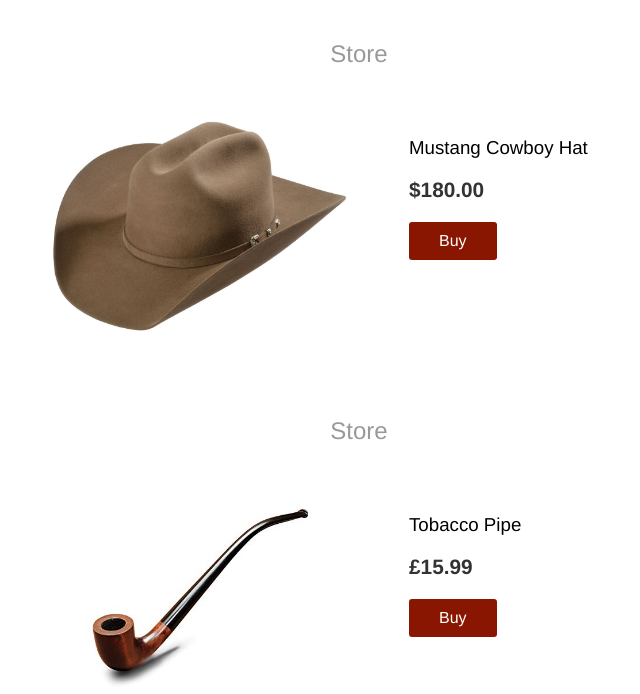
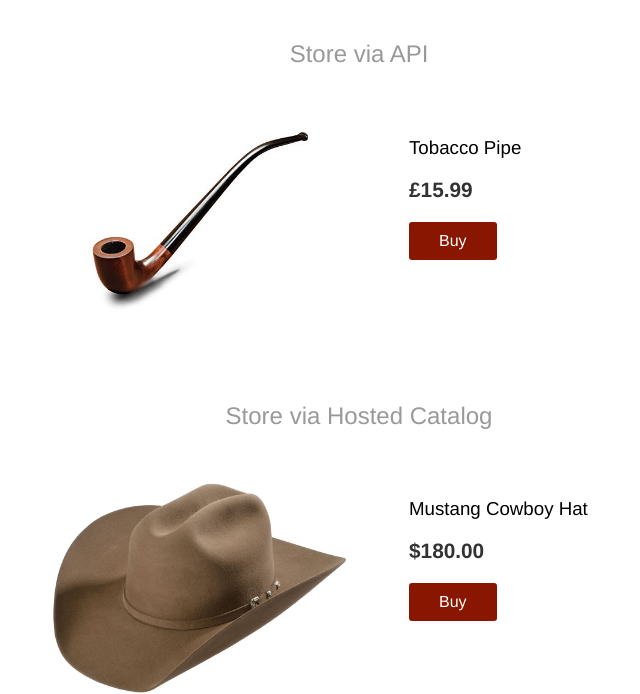
Before and after one commit to r4victor/howtoacceptcrypto-integrations, a Flask app: page /bitpay/ in a window 1280 px wide. Shown: the part 46-740 px from the top of the page, without its empty margins (281-921 px from the left). Run offline with Flask 2, Linux system fonts and the light colour scheme; style sheets or scripts are compiled from the project's sources; parts of the project's set-up code (start-up, migrations or seed data) failed here and were passed over.

Commit message:
Add example of Hosted Catalog

```diff
--- a/app/integrations/bitpay/templates/bitpay.html
+++ b/app/integrations/bitpay/templates/bitpay.html
@@ -1,20 +1,7 @@
 {% extends 'base.html' %}
 {% block content %}
 <div class="example-block store">
-  <h2>Store</h2>
-  <div class="content">
-    <div>
-      <img src="{{ url_for('static', filename=item1.image_filename) }}">
-    </div>
-    <div>
-      <h3>{{ item1.name }}</h3>
-      <span class="price">{{ item1.price }}</span>
-      <a href="#" class='button-fill'>Buy</a>
-    </div>
-  </div>
-</div>
-<div class="example-block store">
-  <h2>Store</h2>
+  <h2>Store via API</h2>
   <div class="content">
     <div>
       <img src="{{ url_for('static', filename=item2.image_filename) }}">
@@ -26,4 +13,17 @@
     </div>
   </div>
 </div>
+<div class="example-block store">
+  <h2>Store via Hosted Catalog</h2>
+  <div class="content">
+    <div>
+      <img src="{{ url_for('static', filename=item1.image_filename) }}">
+    </div>
+    <div>
+      <h3>{{ item1.name }}</h3>
+      <span class="price">{{ item1.price }}</span>
+      <a href="https://test.bitpay.com/cart/add?itemId=72BUSecDeYNUDCyFKh5LRJ" class="button-fill">Buy</a>
+    </div>
+  </div>
+</div>
 {% endblock %}
```
